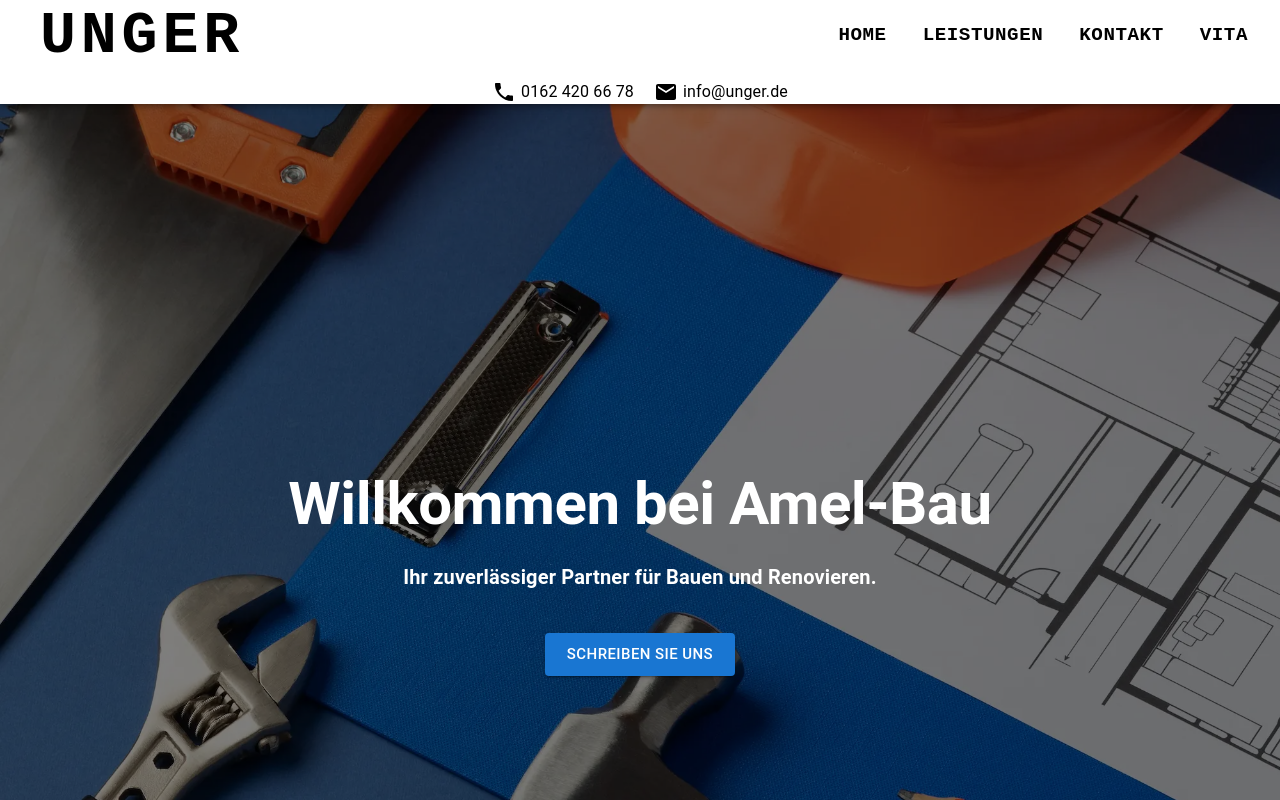
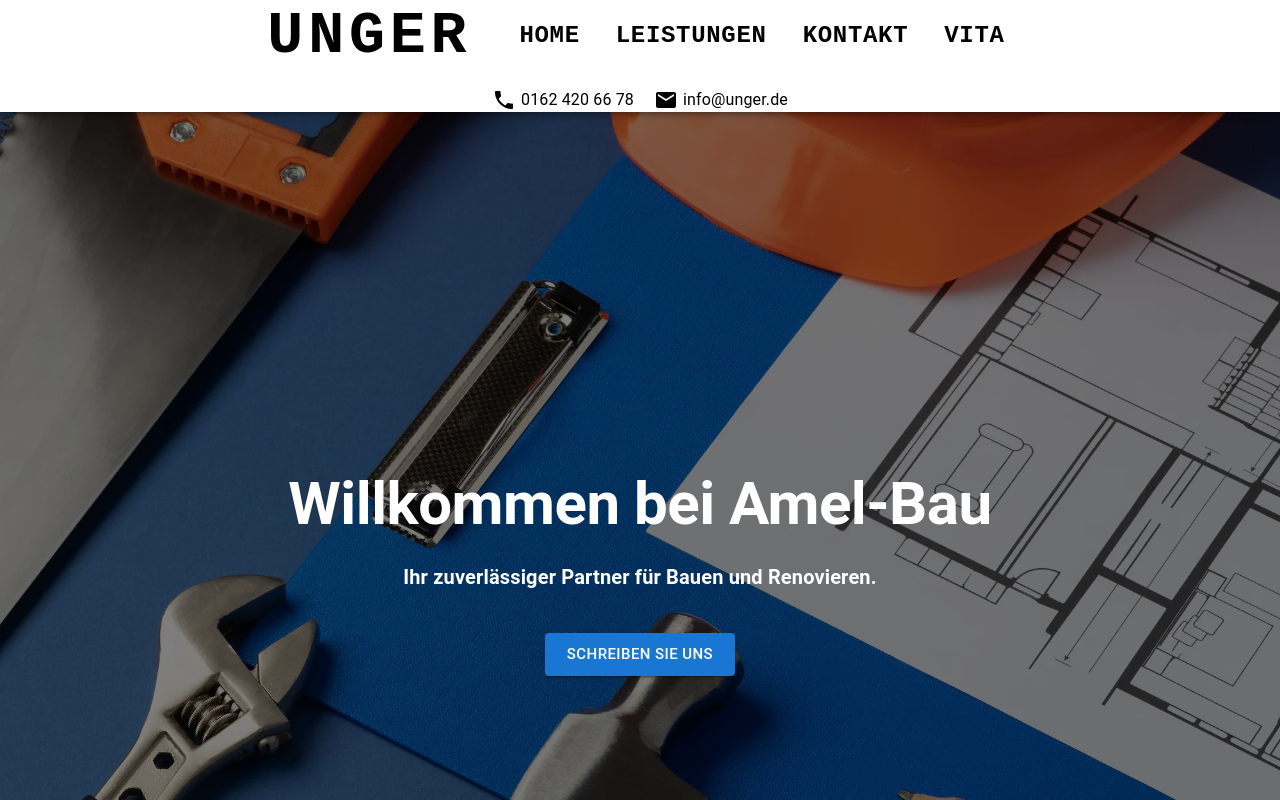
Before and after one commit to Vahedin1/amel-project, a React app: page / in a window 1280 px wide. Shown: the top 800 px of the page. Built offline with nearby package versions, Linux system fonts and the light colour scheme.

Commit message:
Few other updates

```diff
--- a/src/components/AppBar.js
+++ b/src/components/AppBar.js
@@ -7,7 +7,6 @@ import { AppBar, Box, Toolbar, Container, Button, Menu, MenuItem, Typography, Ic
 import { Menu as MenuIcon, LocalPhone as LocalPhoneIcon, Email as EmailIcon } from '@mui/icons-material';
 
 const pages = ['Home', 'Leistungen', 'Kontakt', 'Vita'];
-
 
 const colors = {
   white: '#FFFFFF',
@@ -28,50 +27,29 @@ const logoStyles = {
   textDecoration: 'none',
 };
 
-const menuItemStyles = {
-  backgroundColor: colors.white,
-
-};
-
-
 const pagesItemStyles = {
   fontFamily: 'monospace',
   fontWeight: 700,
-  fontSize: '1.2rem',
-  color: {
-    xs: colors.black,
-    md: colors.black,
-  },
+  fontSize: '1.5rem', // Increase font size for pages
+  color: colors.black,
   '&:hover, &:active': {
     color: colors.orange,
-
   },
-}
+};
 
 const contactInfoStyles = {
   display: 'flex',
   alignItems: 'center',
-  color: 'inherit',
-  cursor: 'pointer',
-  textDecoration: 'none',
-  gap: '20px', // Adjust spacing as needed
+  gap: '20px',
   fontFamily: 'monospace',
-  fontWeight: 1200,
+  fontWeight: 700,
 };
 
 const appbarItemStyles = {
   backgroundColor: colors.white,
   color: colors.black,
   transition: 'background-color 0.3s', // Smooth transition
-  '&:hover, &:active': {
-    // backgroundColor: colors.orange, // Change this to your desired hover color
-    //  color: colors.white,
-  },
 };
-
-const logo = (
-  <img src="/assets/logo-test.webp" alt="Logo" style={{ height: '40px' }} />
-);
 
 function ResponsiveAppBar() {
   const [anchorElNav, setAnchorElNav] = React.useState(null);
@@ -89,20 +67,14 @@ function ResponsiveAppBar() {
   };
 
   const handlePageClick = (page) => {
-    if (page === 'Leistungen') {
-      navigate('/leistungen'); // Directly navigate to /leistungen
-    } else {
-      const route = page === 'Home' ? '/' : `/${page.toLowerCase()}`;
-      navigate(route);
-    }
+    const route = page === 'Home' ? '/' : `/${page.toLowerCase()}`;
+    navigate(route);
     handleCloseNavMenu();
   };
 
   const handleLogoClick = () => {
     navigate('/');
   };
-
-
 
   useEffect(() => {
     const handleResize = () => {
@@ -123,8 +95,8 @@ function ResponsiveAppBar() {
       <Container maxWidth="false" sx={{ maxWidth: '1300px', margin: '0 auto' }}>
         <Toolbar disableGutters sx={{ flexDirection: 'column', alignItems: 'center' }}>
 
-          {/* Logo and Pages on the Same Line */}
-          <Box sx={{ display: 'flex', alignItems: 'center', justifyContent: 'space-between', width: '100%' }}>
+          {/* Centered Logo and Pages */}
+          <Box sx={{ display: 'flex', alignItems: 'center', justifyContent: 'center', gap: '40px', mb: 1 }}>
             {/* Logo */}
             <Typography
               variant="h2"
@@ -136,7 +108,6 @@ function ResponsiveAppBar() {
                 cursor: 'pointer',
                 transition: 'transform 0.3s ease',
                 '&:hover': { transform: 'scale(1.05)' },
-                ml: 2,
               }}
             >
               UNGER
@@ -163,7 +134,6 @@ function ResponsiveAppBar() {
               <IconButton size="large" onClick={handleOpenNavMenu} color="inherit">
                 <MenuIcon />
               </IconButton>
-
               {/* Mobile Dropdown Menu */}
               <Menu
                 id="menu-appbar"
@@ -174,23 +144,18 @@ function ResponsiveAppBar() {
                 open={Boolean(anchorElNav)}
                 onClose={handleCloseNavMenu}
                 sx={{ display: { xs: 'block', md: 'none' } }}
-                PaperProps={{ sx: { margin: 0, padding: 0 } }}
               >
                 {pages.map((page) => (
-                  <MenuItem
-                    key={page}
-                    onClick={() => handlePageClick(page)}
-                    sx={{ ...menuItemStyles, padding: '10px 20px' }}
-                  >
-                    <Typography sx={{ textAlign: 'center', ...pagesItemStyles }}>{page}</Typography>
+                  <MenuItem key={page} onClick={() => handlePageClick(page)}>
+                    <Typography sx={pagesItemStyles}>{page}</Typography>
                   </MenuItem>
                 ))}
               </Menu>
             </Box>
           </Box>
 
-          {/* Contact Information below in a Row */}
-          <Box sx={{ display: 'flex', flexDirection: 'row', gap: '20px', mt: 1 }}>
+          {/* Contact Information below the centered content */}
+          <Box sx={{ display: 'flex', gap: '20px', mt: 1 }}>
             <Box sx={{ ...contactInfoStyles, gap: '5px' }}>
               <LocalPhoneIcon />
               <Typography variant="body1" sx={{ color: colors.black }}>0162 420 66 78</Typography>
--- a/src/pages/Home.js
+++ b/src/pages/Home.js
@@ -126,7 +126,7 @@ export default function Home() {
                 <Container maxWidth="false" sx={{ maxWidth: { xs: "100%", sm: "1300px" }, margin: "0 auto", marginTop: "50px" }}>
 
                         <Box textAlign={'center'} marginBottom={4}>
-                            <Typography className='tkt' variant="h4" component="h2" gutterBottom sx={{ textAlign: 'center', ...backgroundColorTitle }} style={{ marginBottom: '40px' }}>
+                            <Typography className='tkt' variant="h2" component="h2" gutterBottom sx={{ textAlign: 'center', ...backgroundColorTitle }} style={{ marginBottom: '40px' }}>
                                 Jedes Bauprojekt ist eine Herzensangelegenheit.
                             </Typography>
                             <Typography variant="body1" gutterBottom sx={{ textAlign: 'center' }}>
```
